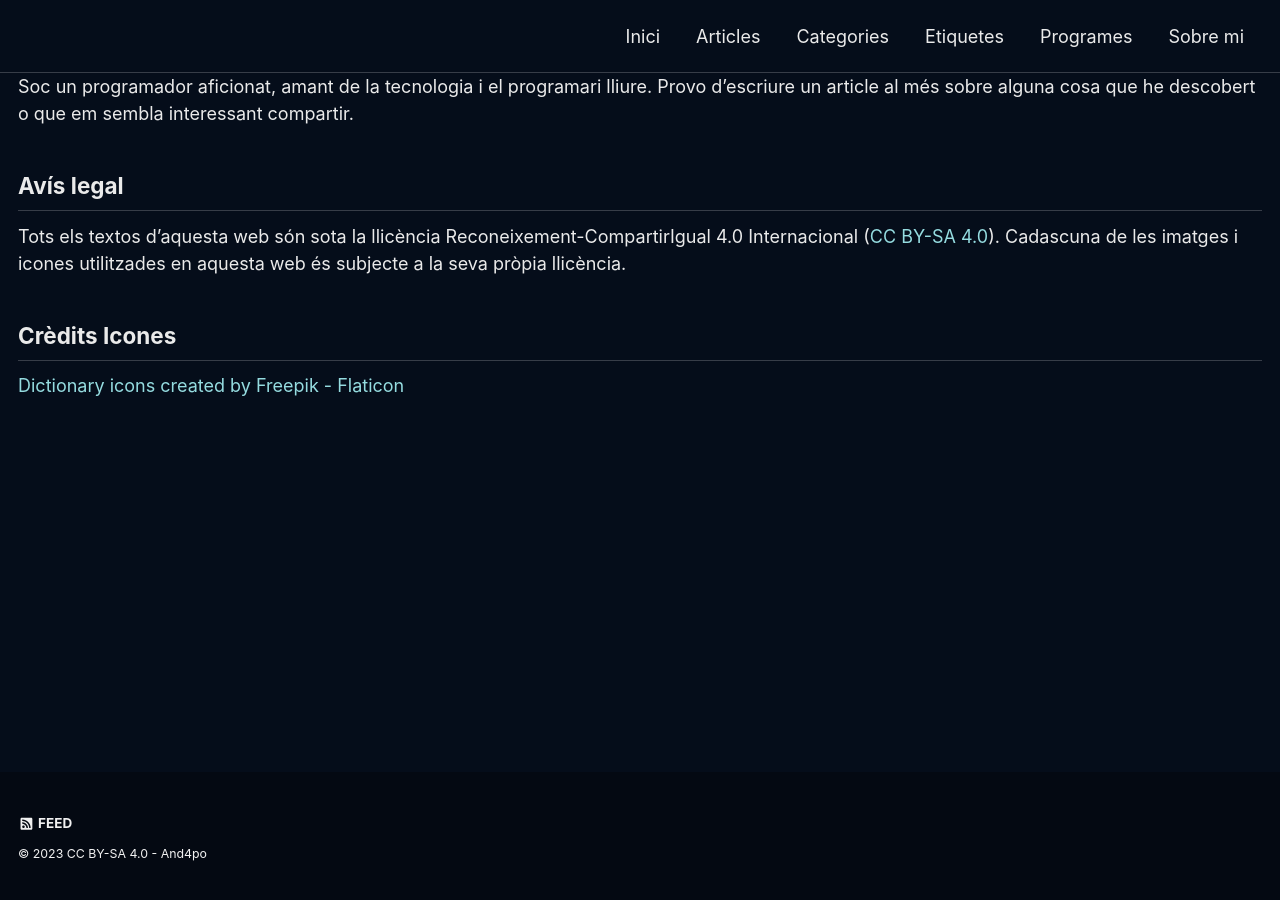
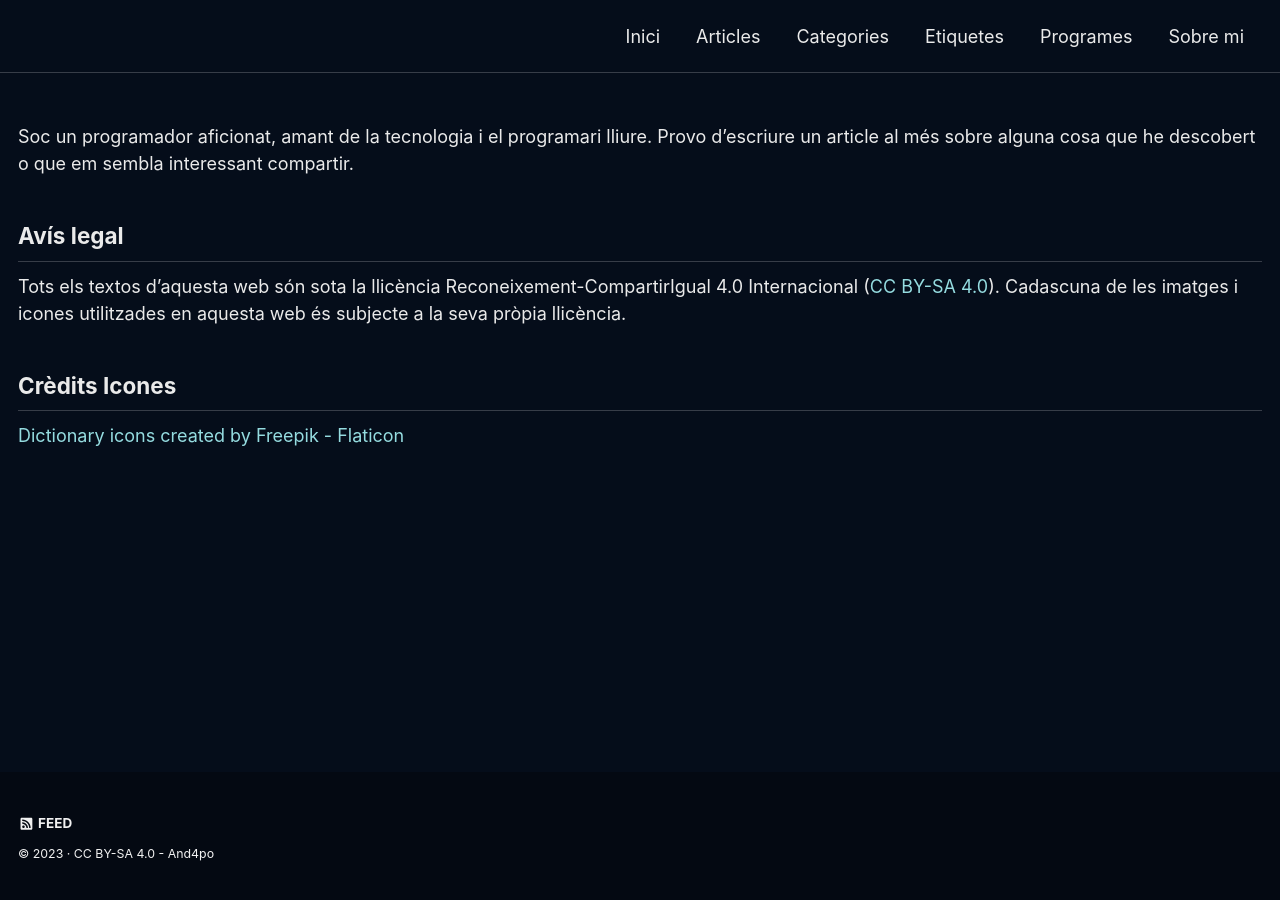
Before and after one commit to and4po/and4po.github.io, a Jekyll site: the page built from _pages/about.md, in a window 1280 px wide. Built offline with Jekyll 4.4.1, drawn with Linux system fonts in a browser that asks for light colours; cached includes are drawn as plain includes; a script that is not in the unit is left out.

Commit message:
Correccions vàries

```diff
--- a/_config.yml
+++ b/_config.yml
@@ -18,7 +18,7 @@ minimal_mistakes_skin    : "haxor" # "air", "aqua", "contrast", "dark", "dirt",
 locale                   : "ca"
 title                    : "And4po"
 title_separator          : "-"
-name                     : "CC BY-SA 4.0 - And4po"
+name                     : "· CC BY-SA 4.0 - And4po"
 description              : "El bloc de programació i GNU/Linux en català."
 url                      : "" # the base hostname & protocol for your site e.g. "https://mmistakes.github.io"
 baseurl                  : # the subpath of your site, e.g. "/blog"
--- a/_pages/about.md
+++ b/_pages/about.md
@@ -4,6 +4,8 @@ title: "About"
 permalink: /sobre-mi/
 date: 2023-12-20
 ---
+
+<br>
 
 Soc un programador aficionat, amant de la tecnologia i el programari lliure. Provo d'escriure un article al més sobre alguna cosa que he descobert o que em sembla interessant compartir.
 
```
Also changed, not shown: _posts/2023-12-20-diccionari-cat-offline.md (+3 -1 lines).
